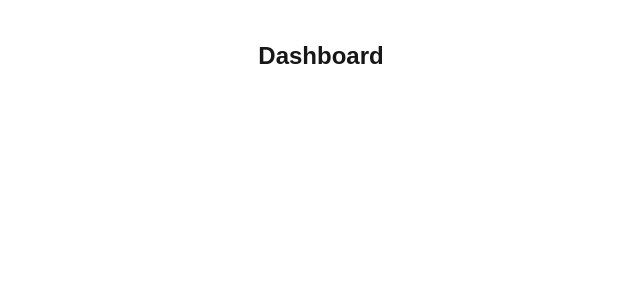
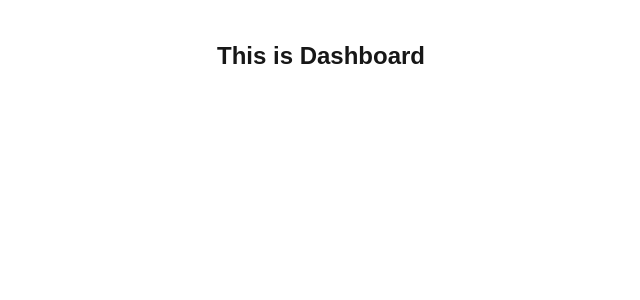
Before and after one commit to sajib593/next-level-hotel, a Next.js app: page /dashboard in a window 1280 px wide. Shown: the top 300 px of the page, without its empty margins (319-959 px from the left). Built offline with nearby package versions, Linux system fonts and the light colour scheme.

Commit message:
seconf commit

```diff
--- a/app/dashboard/page.jsx
+++ b/app/dashboard/page.jsx
@@ -3,7 +3,7 @@
 const page = () => {
     return (
         <div>
-            <h1 className="text-2xl font-bold text-center mt-10">Dashboard</h1>
+            <h1 className="text-2xl font-bold text-center mt-10">This is Dashboard</h1>
         </div>
     );
 };
```
